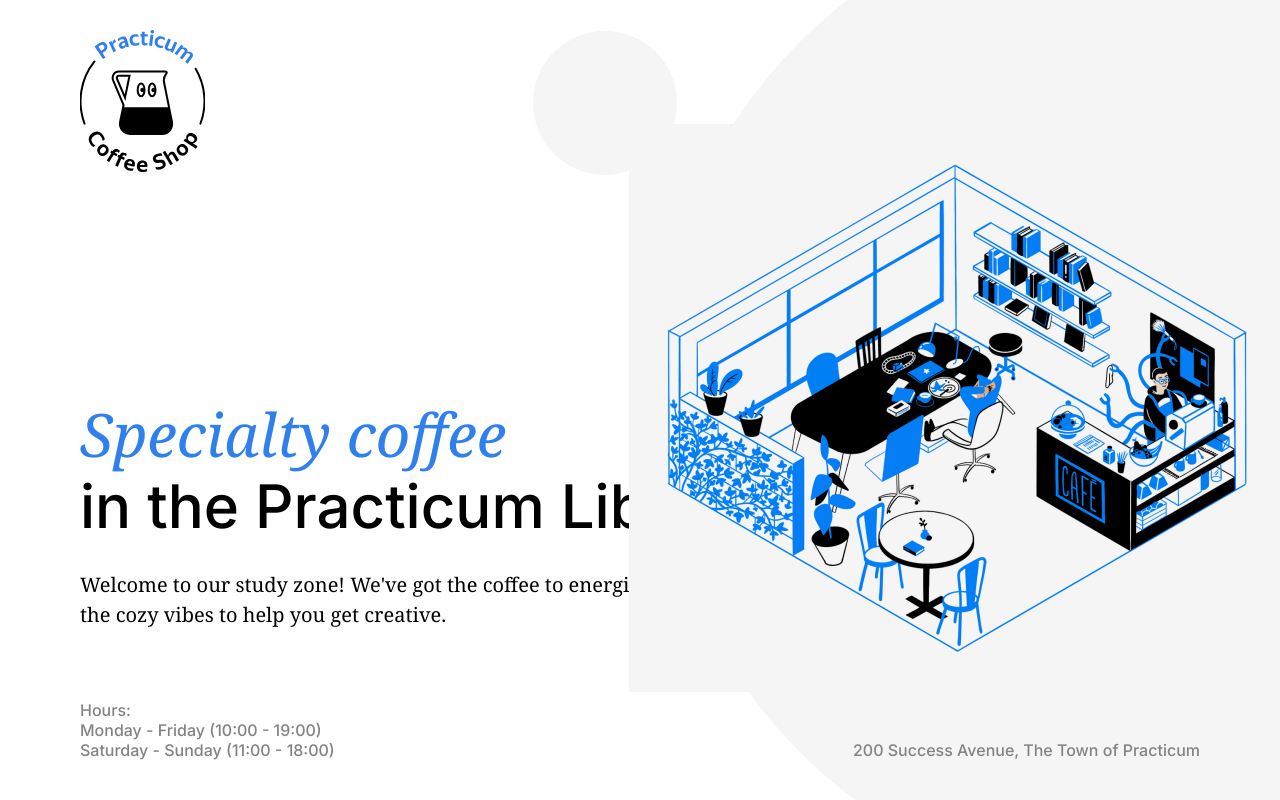
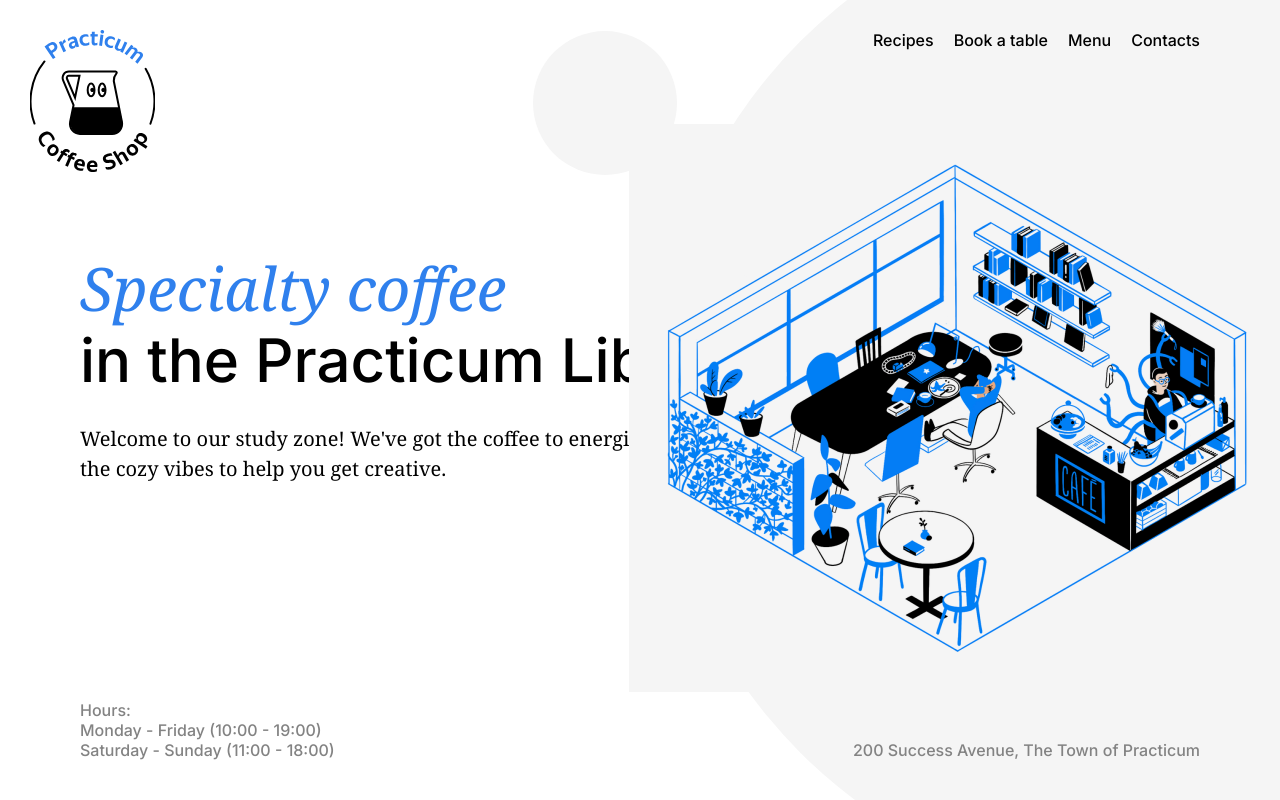
Before and after one commit to timothyqchan/se_project_coffeeshop, a plain HTML site: page index.html in a window 1280 px wide. Shown: the top 800 px of the page. Drawn offline with Linux system fonts and the light colour scheme.

Commit message:
Project 2 Stage 4 Submit

```diff
--- a/pages/index.css
+++ b/pages/index.css
@@ -3,6 +3,7 @@
 @import url("../blocks/page.css");
 @import url("../blocks/header.css");
 @import url("../blocks/nav.css");
+@import url("../blocks/logo.css");
 @import url("../blocks/content.css");
 @import url("../blocks/recipes.css");
 @import url("../blocks/reservation.css");
```
